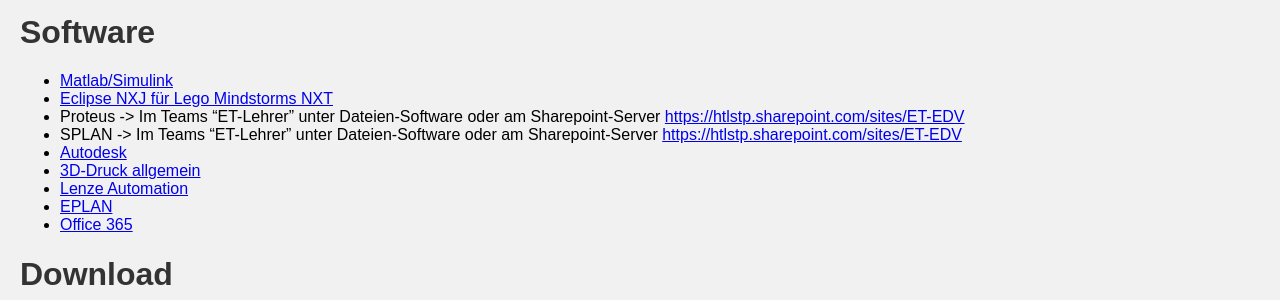
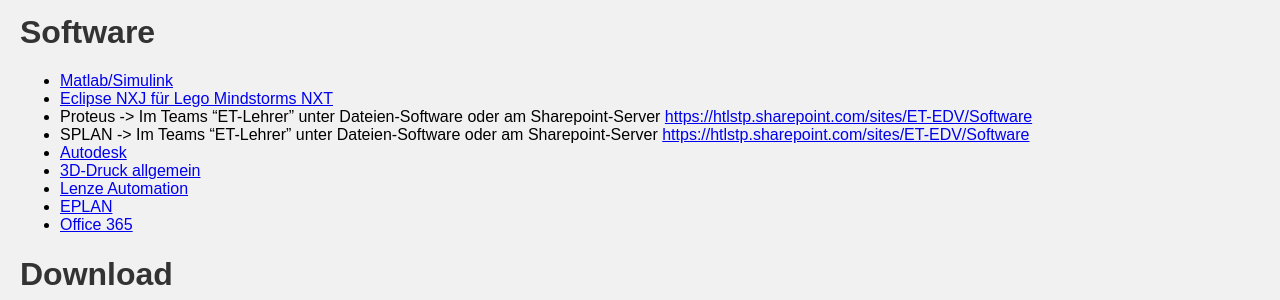
Before and after one commit to htl-stp-et/ET-Info, a Jekyll site: the page built from docs/index.md, in a window 1280 px wide. Shown: the part 687-987 px from the top of the page. Built offline with Jekyll 4.4.1, drawn with Linux system fonts in a browser that asks for light colours; our own code applies the rules of GitHub Pages for plain Markdown files; part of the change alters nothing that is shown.

Commit message:
Korrekturen

```diff
--- a/docs/index.md
+++ b/docs/index.md
@@ -26,8 +26,8 @@
 # Software
 * [Matlab/Simulink](./Matlab-Simulink/index.md)
 * [Eclipse NXJ für Lego Mindstorms NXT](https://letto.htlstp.ac.at/public/download/eclipse/eclipse-lego-32bit.7z)
-* Proteus -> Im Teams "ET-Lehrer" unter Dateien-Software oder am Sharepoint-Server [https://htlstp.sharepoint.com/sites/ET-EDV](https://htlstp.sharepoint.com/sites/ET-EDV)
-* SPLAN -> Im Teams "ET-Lehrer" unter Dateien-Software oder am Sharepoint-Server [https://htlstp.sharepoint.com/sites/ET-EDV](https://htlstp.sharepoint.com/sites/ET-EDV)
+* Proteus -> Im Teams "ET-Lehrer" unter Dateien-Software oder am Sharepoint-Server [https://htlstp.sharepoint.com/sites/ET-EDV/Software](https://htlstp.sharepoint.com/sites/ET-EDV/Software)
+* SPLAN -> Im Teams "ET-Lehrer" unter Dateien-Software oder am Sharepoint-Server [https://htlstp.sharepoint.com/sites/ET-EDV/Software](https://htlstp.sharepoint.com/sites/ET-EDV/Software)
 * [Autodesk](./Autodesk/index.md)
 * [3D-Druck allgemein](./3D-Druck-allgemein/index.md)
 * [Lenze Automation](./Lenze-Automation/index.md)
```
